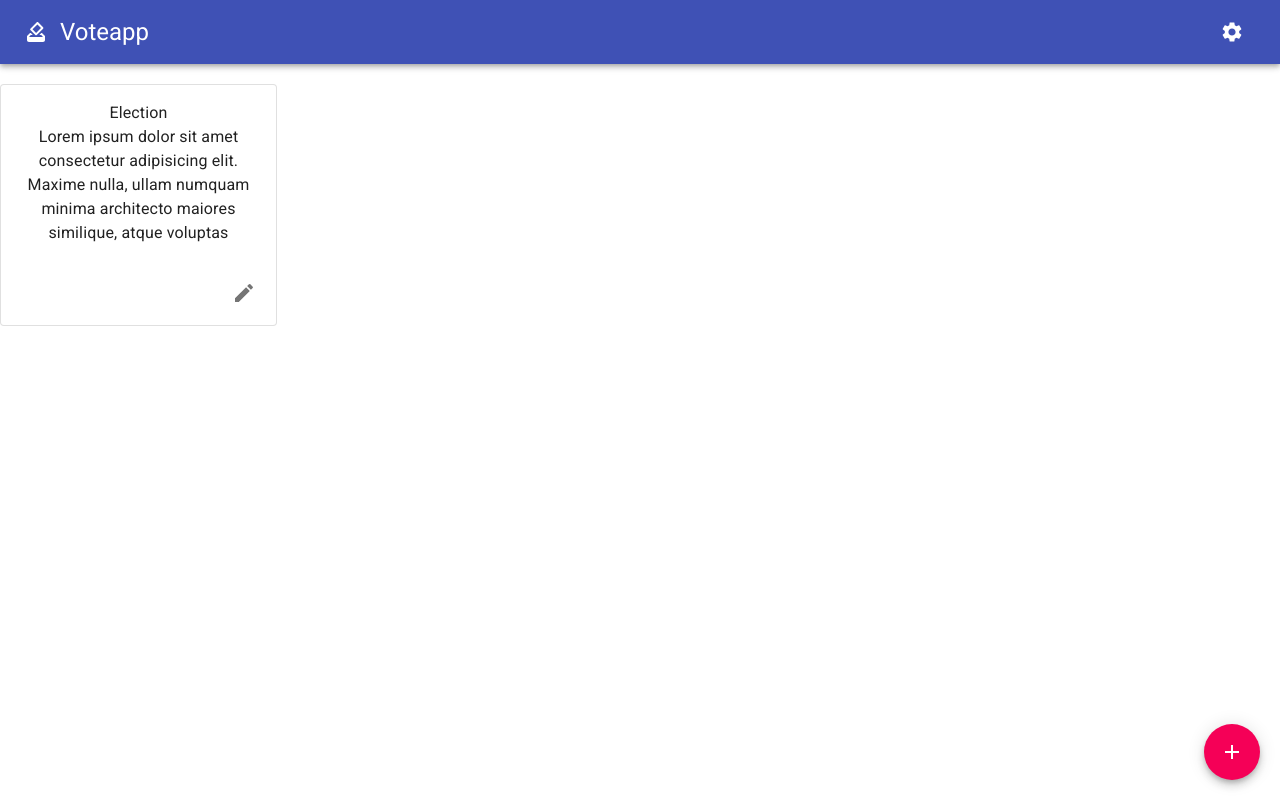
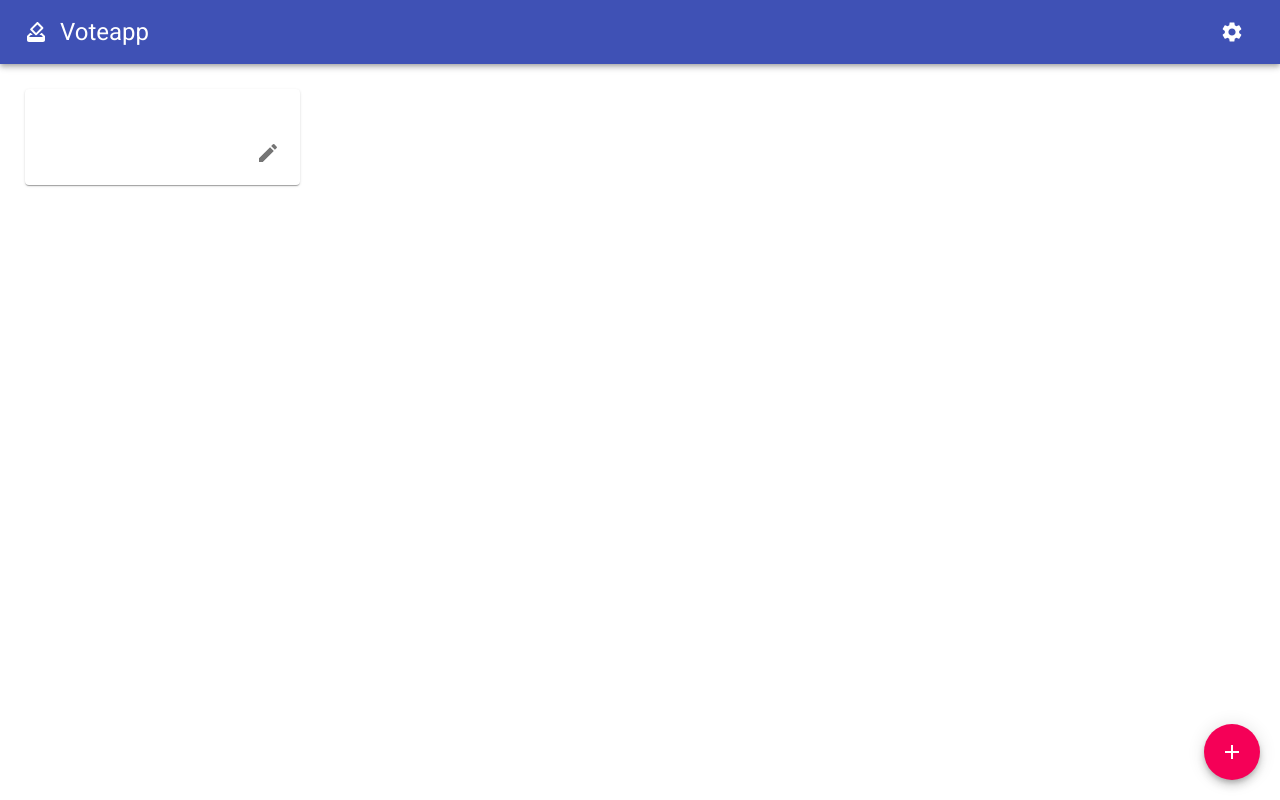
Before and after one commit to sarrietav-dev/votapp, a React (Create React App) app: page / in a window 1280 px wide. Built offline with nearby package versions, Linux system fonts and the light colour scheme.

Commit message:
Add props to ElectionCard

```diff
--- a/src/components/dashboard/ElectionCard.jsx
+++ b/src/components/dashboard/ElectionCard.jsx
@@ -13,25 +13,22 @@ import EditIcon from '@material-ui/icons/Edit';
 const useStyles = makeStyles({
   card: {
     width: 275,
+    margin: 25,
   },
   editButton: {
     marginLeft: 'auto',
   },
 });
 
-const ElectionCard = () => {
+const ElectionCard = ({ title, position }) => {
   const classes = useStyles();
 
   return (
-    <Card className={classes.card} variant="outlined">
+    <Card className={classes.card}>
       <CardActionArea>
         <CardContent>
-          <Typography>Election</Typography>
-          <Typography>
-            Lorem ipsum dolor sit amet consectetur adipisicing elit. Maxime
-            nulla, ullam numquam minima architecto maiores similique, atque
-            voluptas
-          </Typography>
+          <Typography variant="h5">{title}</Typography>
+          <Typography>{position}</Typography>
         </CardContent>
       </CardActionArea>
       <CardActions>
```
Also changed, not shown: 1 other file (tests, documents, lock files or other folders).
